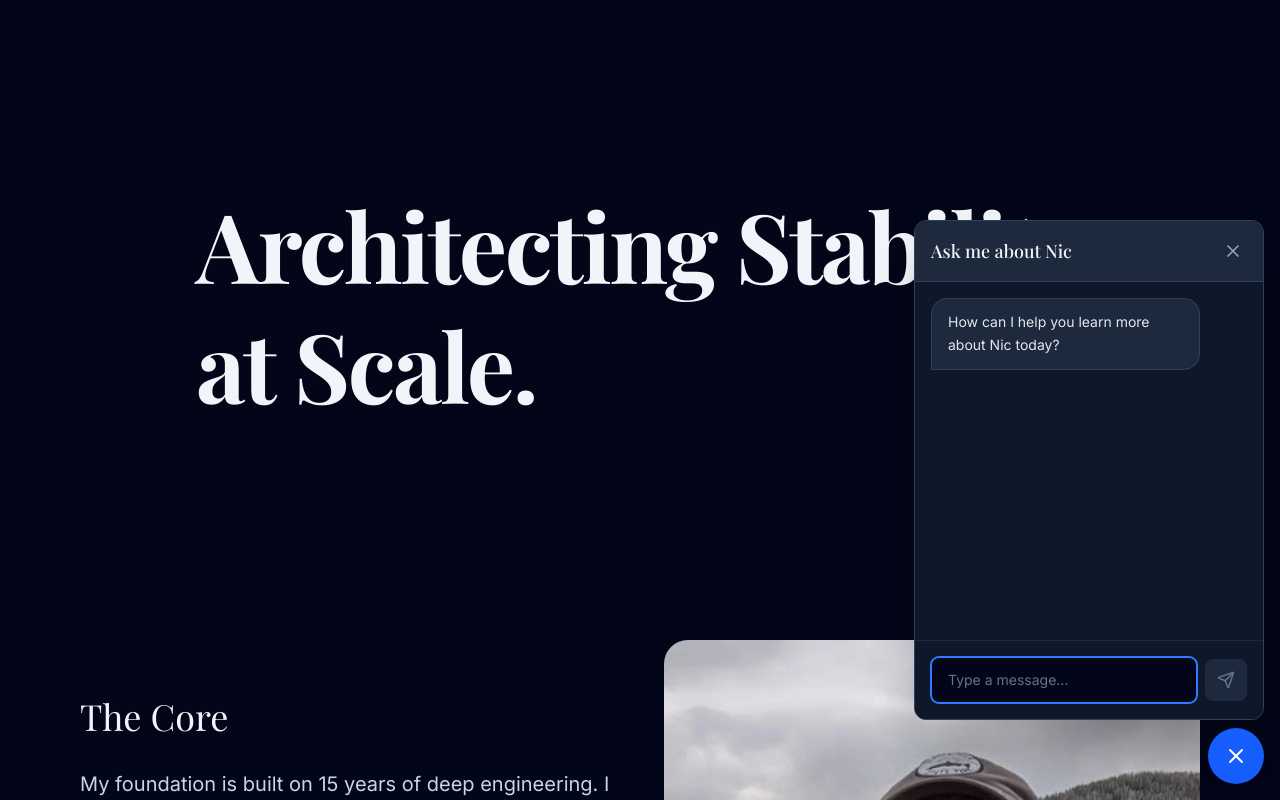
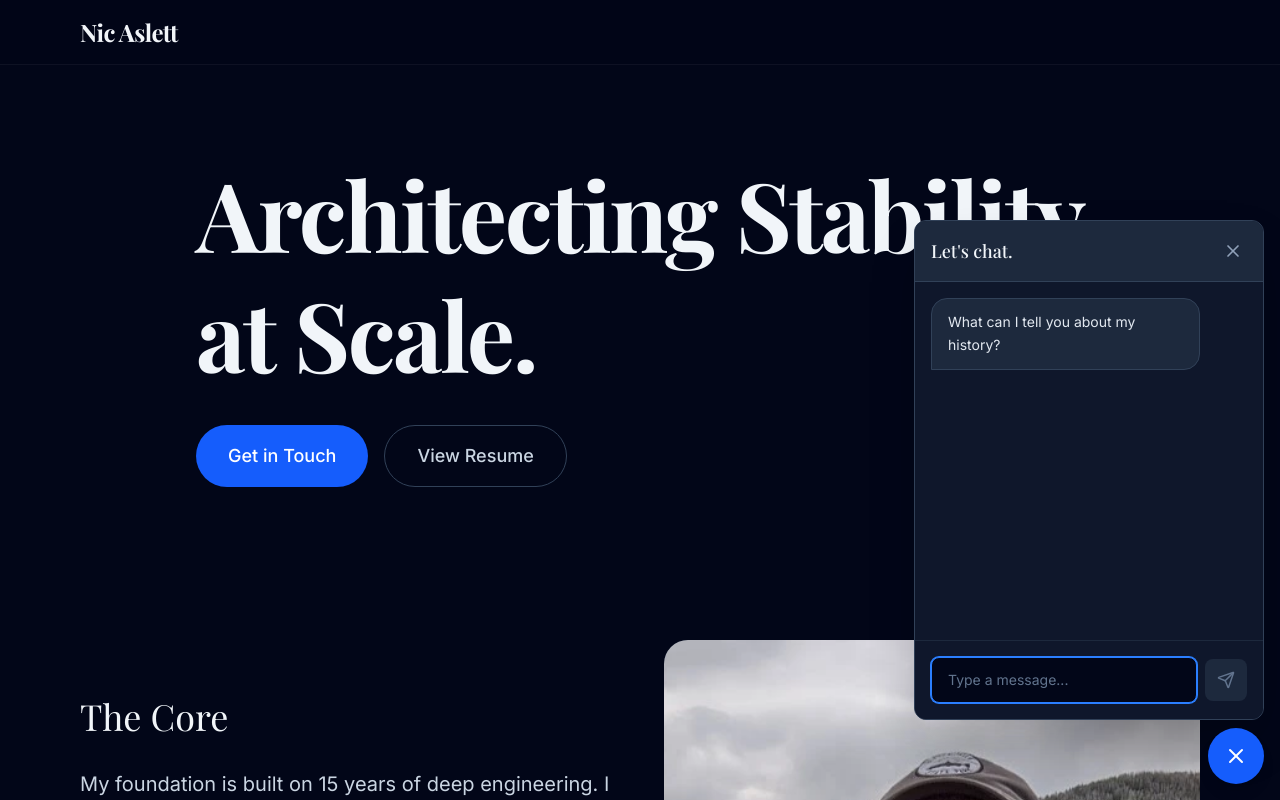
Before and after one commit to nicaslett/nicaslett.github.io, a Next.js app: page / in a window 1280 px wide. Both pictures are taken after a click on the button 1236 px from the left and 756 px from the top of the page. Shown: the top 800 px of the page. Built offline with nearby package versions, Linux system fonts and the light colour scheme; a web font is replaced by a local one.

Commit message:
Refine UI: Sticky header, Biography reveal, Carousel interaction, Hero buttons

```diff
--- a/app/layout.tsx
+++ b/app/layout.tsx
@@ -1,6 +1,7 @@
 import type { Metadata, Viewport } from "next";
 import { Inter, Playfair_Display } from "next/font/google";
 import { ChatWidget } from "@/components/ChatWidget";
+import { StickyHeader } from "@/components/StickyHeader";
 import "./globals.css";
 
 const inter = Inter({ subsets: ["latin"], variable: "--font-inter" });
@@ -24,6 +25,7 @@ export default function RootLayout({
   return (
     <html lang="en" className="scroll-smooth">
       <body className={`${inter.variable} ${playfair.variable} bg-slate-950 text-slate-100 antialiased font-sans`}>
+        <StickyHeader />
         {children}
         <ChatWidget />
       </body>
--- a/components/Biography.tsx
+++ b/components/Biography.tsx
@@ -1,8 +1,19 @@
 "use client";
 import Image from "next/image";
 import { ScrollReveal } from "./ScrollReveal";
+import { motion, useScroll, useTransform } from "framer-motion";
+import { useRef } from "react";
 
 export const Biography = () => {
+  const containerRef = useRef<HTMLDivElement>(null);
+  const { scrollYProgress } = useScroll({
+    target: containerRef,
+    offset: ["start end", "center center"]
+  });
+
+  const opacity = useTransform(scrollYProgress, [0, 0.5], [0, 1]);
+  const y = useTransform(scrollYProgress, [0, 0.5], [50, 0]);
+
   return (
     <section className="py-20 px-6 md:px-20 max-w-7xl mx-auto">
       <div className="grid grid-cols-1 lg:grid-cols-2 gap-12 items-center">
@@ -24,16 +35,19 @@ export const Biography = () => {
          </div>
 
          {/* Image */}
-         <ScrollReveal delay={0.4} className="order-1 lg:order-2">
-            <div className="relative w-full aspect-square md:aspect-[4/5] overflow-hidden rounded-3xl bg-slate-800">
+         <div ref={containerRef} className="order-1 lg:order-2">
+             <motion.div
+                style={{ opacity, y }}
+                className="relative w-full aspect-square md:aspect-[4/5] overflow-hidden rounded-3xl bg-slate-800"
+             >
                  <Image
                     src="/profile.jpg"
                     alt="Nic Aslett"
                     fill
                     className="object-cover"
                  />
-            </div>
-         </ScrollReveal>
+            </motion.div>
+         </div>
       </div>
     </section>
   )
--- a/components/ChatWidget.tsx
+++ b/components/ChatWidget.tsx
@@ -16,7 +16,7 @@ export const ChatWidget = () => {
     {
       id: 'init-1',
       role: 'assistant',
-      text: 'How can I help you learn more about Nic today?',
+      text: 'What can I tell you about my history?',
     },
   ]);
   const [inputValue, setInputValue] = useState('');
@@ -137,7 +137,7 @@ export const ChatWidget = () => {
           >
             {/* Header */}
             <div className="bg-slate-800 p-4 flex items-center justify-between border-b border-slate-700">
-              <h3 className="text-slate-100 font-serif font-medium text-lg">Ask me about Nic</h3>
+              <h3 className="text-slate-100 font-serif font-medium text-lg">Let's chat.</h3>
               <button
                 onClick={() => setIsOpen(false)}
                 className="text-slate-400 hover:text-white transition-colors p-1 rounded-full hover:bg-slate-700"
--- a/components/NewHero.tsx
+++ b/components/NewHero.tsx
@@ -9,6 +9,25 @@ export const NewHero = () => {
           Architecting Stability <br className="hidden md:block" /> at Scale.
         </h1>
       </ScrollReveal>
+
+      <ScrollReveal delay={0.2}>
+        <div className="flex flex-col sm:flex-row gap-4">
+          <button
+            onClick={() => document.getElementById('contact')?.scrollIntoView({ behavior: 'smooth' })}
+            className="px-8 py-4 bg-blue-600 hover:bg-blue-500 text-white rounded-full font-medium transition-all text-lg"
+          >
+            Get in Touch
+          </button>
+          <a
+            href="https://drive.google.com/file/d/1bUb2x7nHzDeDBftG6KpO2eD4o_veWQzN/view?usp=drive_link"
+            target="_blank"
+            rel="noopener noreferrer"
+            className="px-8 py-4 border border-slate-700 hover:border-slate-500 text-slate-300 hover:text-white rounded-full font-medium transition-all text-lg text-center"
+          >
+            View Resume
+          </a>
+        </div>
+      </ScrollReveal>
     </section>
   );
 };
--- a/components/Philosophy.tsx
+++ b/components/Philosophy.tsx
@@ -28,8 +28,8 @@ const capabilities = [
 ];
 
 const variants = {
-  enter: (direction: number) => ({
-    x: direction > 0 ? 50 : -50,
+  enter: (props: { direction: number, isMobile: boolean }) => ({
+    x: props.isMobile ? 20 : (props.direction > 0 ? 50 : -50),
     opacity: 0
   }),
   center: {
@@ -37,9 +37,9 @@ const variants = {
     x: 0,
     opacity: 1
   },
-  exit: (direction: number) => ({
+  exit: (props: { direction: number, isMobile: boolean }) => ({
     zIndex: 0,
-    x: direction < 0 ? 50 : -50,
+    x: props.isMobile ? -20 : (props.direction < 0 ? 50 : -50),
     opacity: 0
   })
 };
@@ -49,6 +49,7 @@ export const Philosophy = () => {
   const [direction, setDirection] = useState(0);
   const [isMobile, setIsMobile] = useState(false);
   const [isPaused, setIsPaused] = useState(false);
+  const [lastInteraction, setLastInteraction] = useState(0);
 
   useEffect(() => {
     const checkMobile = () => {
@@ -65,7 +66,8 @@ export const Philosophy = () => {
   const itemsPerPage = isMobile ? 1 : 3;
   const intervalTime = isMobile ? 4300 : 6500;
 
-  const handleNext = useCallback(() => {
+  const handleNext = useCallback((manual = false) => {
+    if (manual) setLastInteraction(Date.now());
     setDirection(1);
     setCurrentIndex((prev) => {
         if (isMobile) {
@@ -77,7 +79,8 @@ export const Philosophy = () => {
     });
   }, [isMobile]);
 
-  const handlePrev = useCallback(() => {
+  const handlePrev = useCallback((manual = false) => {
+    if (manual) setLastInteraction(Date.now());
     setDirection(-1);
     setCurrentIndex((prev) => {
         if (isMobile) {
@@ -95,9 +98,9 @@ export const Philosophy = () => {
     const swipePower = Math.abs(offset.x) * velocity.x;
 
     if (swipePower < -swipeConfidenceThreshold) {
-      handleNext();
+      handleNext(true);
     } else if (swipePower > swipeConfidenceThreshold) {
-      handlePrev();
+      handlePrev(true);
     }
   };
 
@@ -109,7 +112,7 @@ export const Philosophy = () => {
     }, intervalTime);
 
     return () => clearInterval(timer);
-  }, [isPaused, intervalTime, handleNext]);
+  }, [isPaused, intervalTime, handleNext, lastInteraction]);
 
   const visibleCapabilities = [];
   for (let i = 0; i < itemsPerPage; i++) {
@@ -131,7 +134,7 @@ export const Philosophy = () => {
           {!isMobile && (
              <>
                 <button
-                    onClick={handlePrev}
+                    onClick={() => handlePrev(true)}
                     className="absolute z-10 p-2 bg-slate-800/80 rounded-full text-slate-300 hover:text-white hover:bg-slate-700 transition-all border border-slate-700 hover:border-slate-500 cursor-pointer bottom-auto left-0 top-1/2 -translate-y-1/2 -translate-x-12"
                     aria-label="Previous capability"
                 >
@@ -139,7 +142,7 @@ export const Philosophy = () => {
                 </button>
 
                 <button
-                    onClick={handleNext}
+                    onClick={() => handleNext(true)}
                     className="absolute z-10 p-2 bg-slate-800/80 rounded-full text-slate-300 hover:text-white hover:bg-slate-700 transition-all border border-slate-700 hover:border-slate-500 cursor-pointer bottom-auto right-0 top-1/2 -translate-y-1/2 translate-x-12"
                     aria-label="Next capability"
                 >
@@ -149,17 +152,17 @@ export const Philosophy = () => {
           )}
 
           <div className={`grid gap-12 overflow-hidden min-h-[300px] ${isMobile ? 'grid-cols-1' : 'grid-cols-1 md:grid-cols-3'}`}>
-            <AnimatePresence initial={false} custom={direction} mode="popLayout">
+            <AnimatePresence initial={false} custom={{ direction, isMobile }} mode="popLayout">
                 {visibleCapabilities.map((capability, index) => (
                    <motion.div
                       key={`${currentIndex}-${index}`}
-                      custom={direction}
+                      custom={{ direction, isMobile }}
                       variants={variants}
                       initial="enter"
                       animate="center"
                       exit="exit"
                       transition={{
-                        x: { type: "spring", stiffness: 300, damping: 30 },
+                        x: { type: "spring", stiffness: isMobile ? 200 : 300, damping: 30 },
                         opacity: { duration: 0.2 }
                       }}
                       drag={isMobile ? "x" : false}
--- /dev/null
+++ b/components/StickyHeader.tsx
@@ -0,0 +1,20 @@
+"use client";
+
+import { motion } from "framer-motion";
+
+export const StickyHeader = () => {
+  return (
+    <motion.header
+      initial={{ y: -100 }}
+      animate={{ y: 0 }}
+      transition={{ duration: 0.5, ease: "easeOut" }}
+      className="fixed top-0 left-0 right-0 z-50 px-6 py-4 md:px-20 backdrop-blur-md bg-slate-950/80 border-b border-white/5"
+    >
+      <div className="max-w-7xl mx-auto flex items-center justify-between">
+        <h1 className="font-serif text-xl md:text-2xl font-bold text-slate-100 tracking-tight">
+          Nic Aslett
+        </h1>
+      </div>
+    </motion.header>
+  );
+};
```
